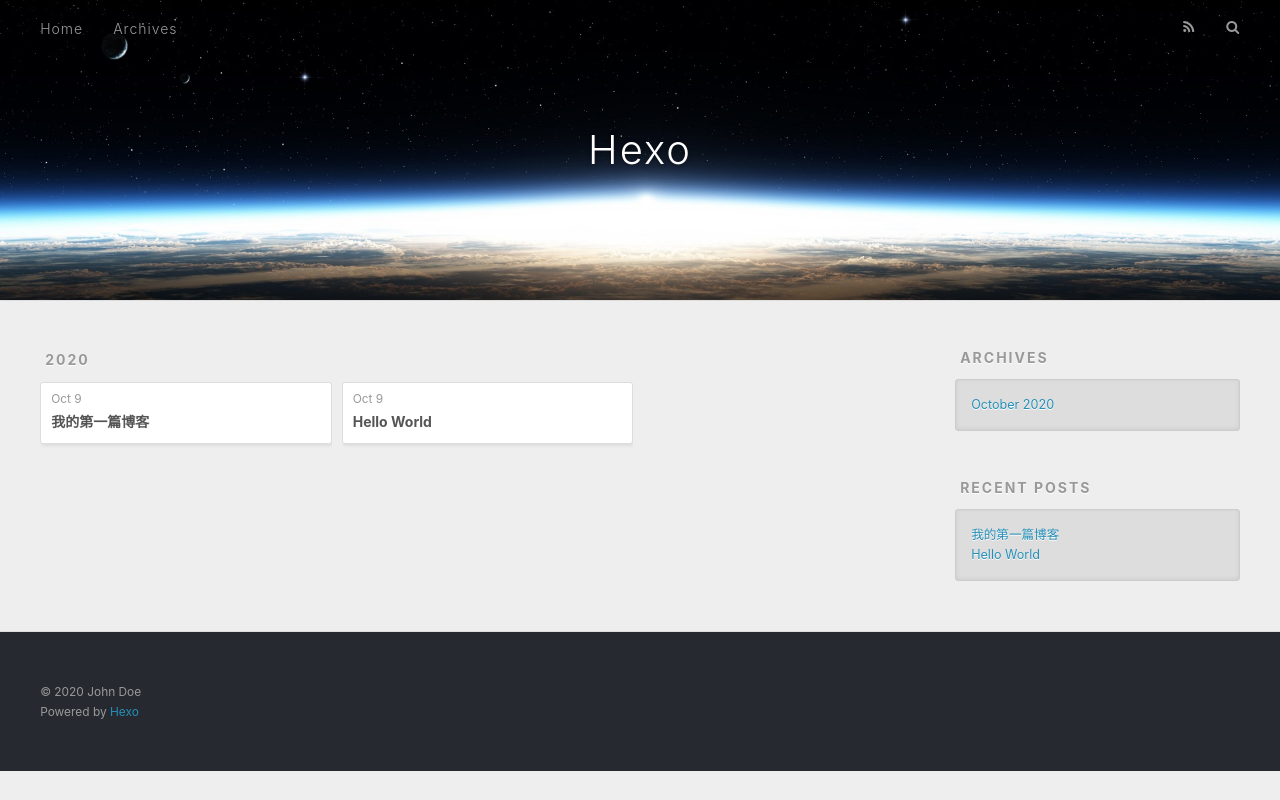
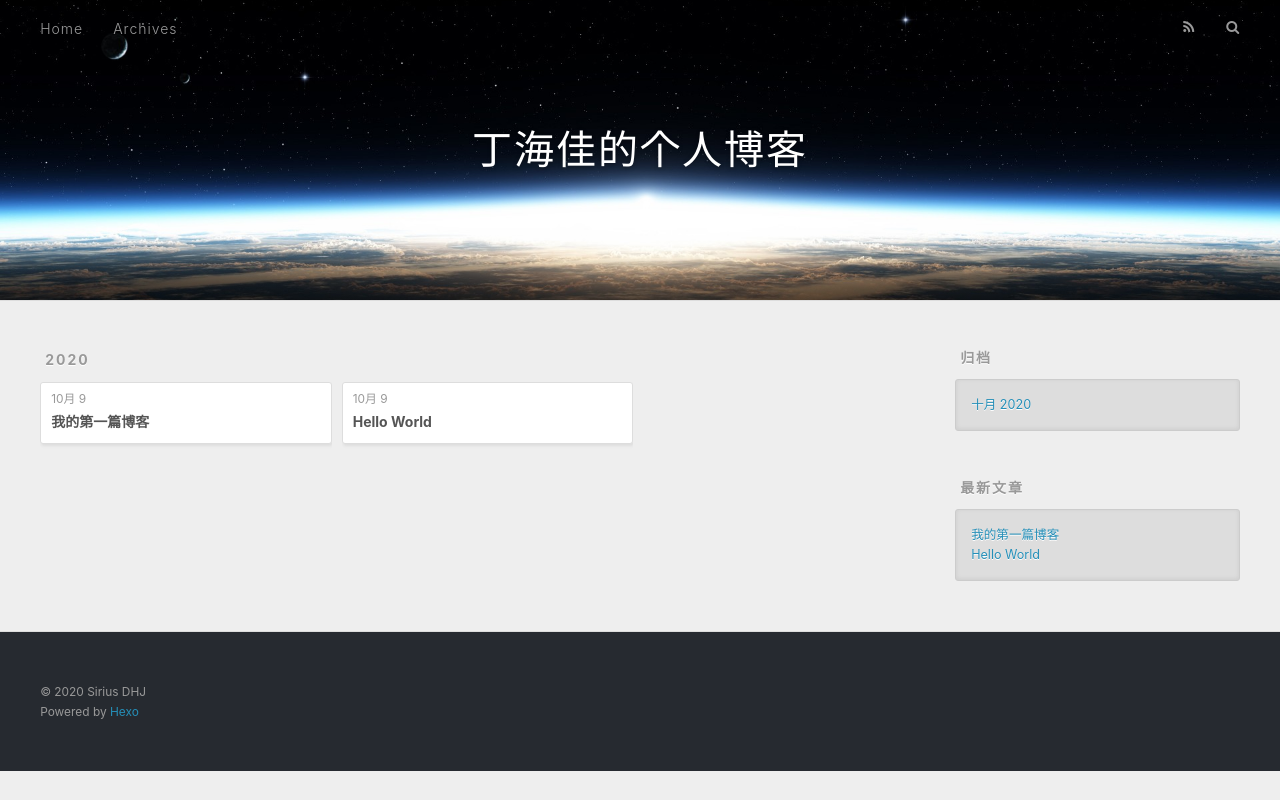
Before and after one commit to Sirius-DHJ/Sirius-DHJ.github.io, a plain HTML site: page archives/2020/10/index.html in a window 1280 px wide. Drawn offline with nearby package versions, Linux system fonts and the light colour scheme.

Commit message:
Site updated: 2020-10-10 16:22:25

```diff
--- a/archives/2020/10/index.html
+++ b/archives/2020/10/index.html
@@ -5,17 +5,19 @@
 
 
 
-  <title>Archives: 2020/10 | Hexo</title>
+  <title>归档: 2020/10 | 丁海佳的个人博客</title>
   <meta name="viewport" content="width=device-width, initial-scale=1, maximum-scale=1">
-  <meta property="og:type" content="website">
-<meta property="og:title" content="Hexo">
+  <meta name="description" content="憨憨">
+<meta property="og:type" content="website">
+<meta property="og:title" content="丁海佳的个人博客">
 <meta property="og:url" content="http://example.com/archives/2020/10/index.html">
-<meta property="og:site_name" content="Hexo">
-<meta property="og:locale" content="en_US">
-<meta property="article:author" content="John Doe">
+<meta property="og:site_name" content="丁海佳的个人博客">
+<meta property="og:description" content="憨憨">
+<meta property="og:locale" content="zh_CN">
+<meta property="article:author" content="Sirius DHJ">
 <meta name="twitter:card" content="summary">
 
-    <link rel="alternate" href="/atom.xml" title="Hexo" type="application/atom+xml">
+    <link rel="alternate" href="/atom.xml" title="丁海佳的个人博客" type="application/atom+xml">
 
 
     <link rel="icon" href="/favicon.png">
@@ -36,7 +38,7 @@
   <div id="header-outer" class="outer">
     <div id="header-title" class="inner">
       <h1 id="logo-wrap">
-        <a href="/" id="logo">Hexo</a>
+        <a href="/" id="logo">丁海佳的个人博客</a>
       </h1>
 
     </div>
@@ -53,7 +55,7 @@
 
           <a id="nav-rss-link" class="nav-icon" href="/atom.xml" title="RSS Feed"></a>
 
-        <a id="nav-search-btn" class="nav-icon" title="Search"></a>
+        <a id="nav-search-btn" class="nav-icon" title="搜索"></a>
       </nav>
       <div id="search-form-wrap">
         <form action="//google.com/search" method="get" accept-charset="UTF-8" class="search-form"><input type="search" name="q" class="search-form-input" placeholder="Search"><button type="submit" class="search-form-submit">&#xF002;</button><input type="hidden" name="sitesearch" value="http://example.com"></form>
@@ -79,7 +81,7 @@
   <div class="archive-article-inner">
     <header class="archive-article-header">
       <a href="/2020/10/09/%E6%88%91%E7%9A%84%E7%AC%AC%E4%B8%80%E7%AF%87%E5%8D%9A%E5%AE%A2/" class="archive-article-date">
-  <time datetime="2020-10-09T15:16:09.000Z" itemprop="datePublished">Oct 9</time>
+  <time datetime="2020-10-09T15:16:09.000Z" itemprop="datePublished">10月 9</time>
 </a>
 
 
@@ -98,7 +100,7 @@
   <div class="archive-article-inner">
     <header class="archive-article-header">
       <a href="/2020/10/09/hello-world/" class="archive-article-date">
-  <time datetime="2020-10-09T14:52:54.511Z" itemprop="datePublished">Oct 9</time>
+  <time datetime="2020-10-09T14:52:54.511Z" itemprop="datePublished">10月 9</time>
 </a>
 
 
@@ -130,9 +132,9 @@
 
 
   <div class="widget-wrap">
-    <h3 class="widget-title">Archives</h3>
+    <h3 class="widget-title">归档</h3>
     <div class="widget">
-      <ul class="archive-list"><li class="archive-list-item"><a class="archive-list-link" href="/archives/2020/10/">October 2020</a></li></ul>
+      <ul class="archive-list"><li class="archive-list-item"><a class="archive-list-link" href="/archives/2020/10/">十月 2020</a></li></ul>
     </div>
   </div>
 
@@ -140,7 +142,7 @@
 
 
   <div class="widget-wrap">
-    <h3 class="widget-title">Recent Posts</h3>
+    <h3 class="widget-title">最新文章</h3>
     <div class="widget">
       <ul>
 
@@ -164,7 +166,7 @@
 
   <div class="outer">
     <div id="footer-info" class="inner">
-      &copy; 2020 John Doe<br>
+      &copy; 2020 Sirius DHJ<br>
       Powered by <a href="http://hexo.io/" target="_blank">Hexo</a>
     </div>
   </div>
```
Also changed, not shown: 2020/10/09/hello-world/index.html (+11 -11 lines), 2020/10/09/我的第一篇博客/index.html (+14 -12 lines), archives/2020/index.html (+17 -15 lines), archives/index.html (+17 -15 lines), index.html (+15 -13 lines).
